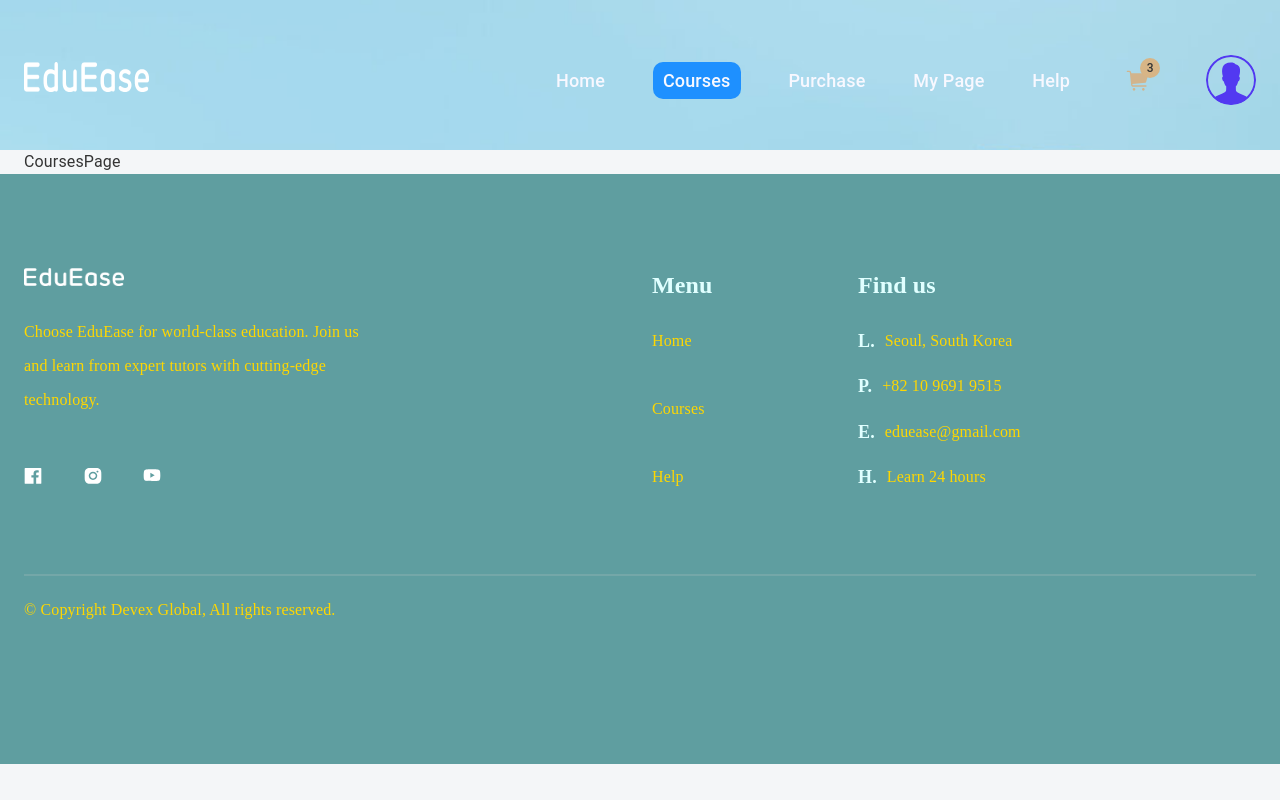
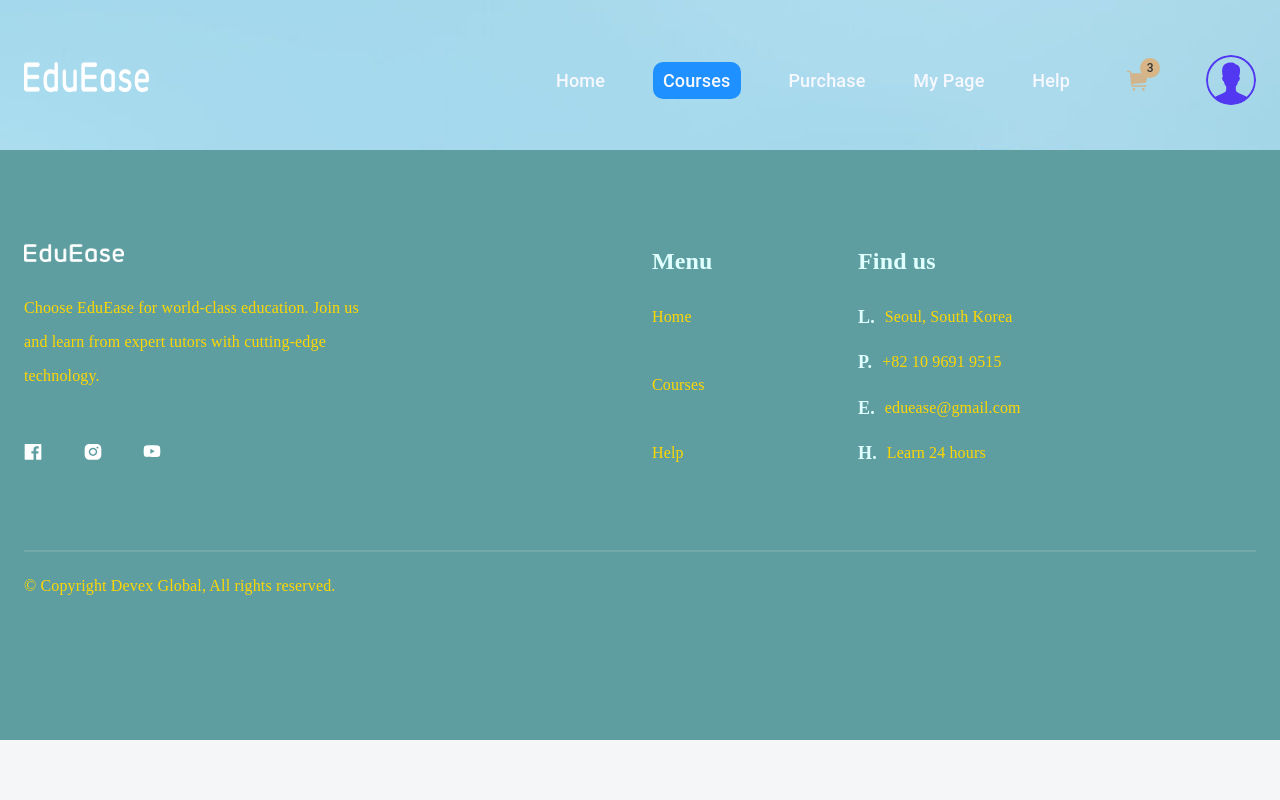
Before and after one commit to jurabek10/eduease-burak, a React (Create React App) app: page /courses in a window 1280 px wide. Built offline with nearby package versions, Linux system fonts and the light colour scheme.

Commit message:
feat: make components file of course page

```diff
--- a/src/screens/coursesPage/index.tsx
+++ b/src/screens/coursesPage/index.tsx
@@ -1,4 +1,4 @@
 import { Container } from "@mui/material";
 export default function CoursesPage() {
-  return <Container>CoursesPage</Container>;
+  return <div className={"coursespage"}></div>;
 }
```
Also changed, not shown: src/screens/coursesPage/Address.tsx (added), src/screens/coursesPage/CourseList.tsx (added), src/screens/coursesPage/TopMentors.tsx (added).
